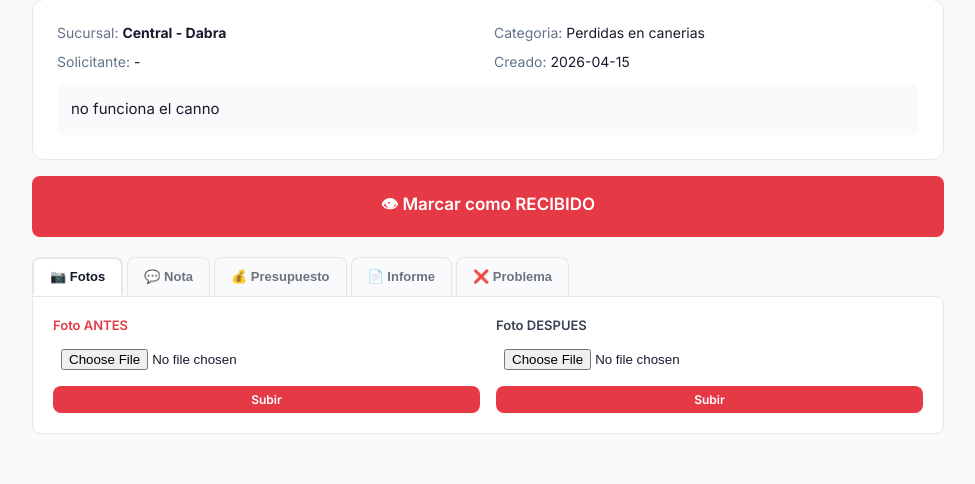
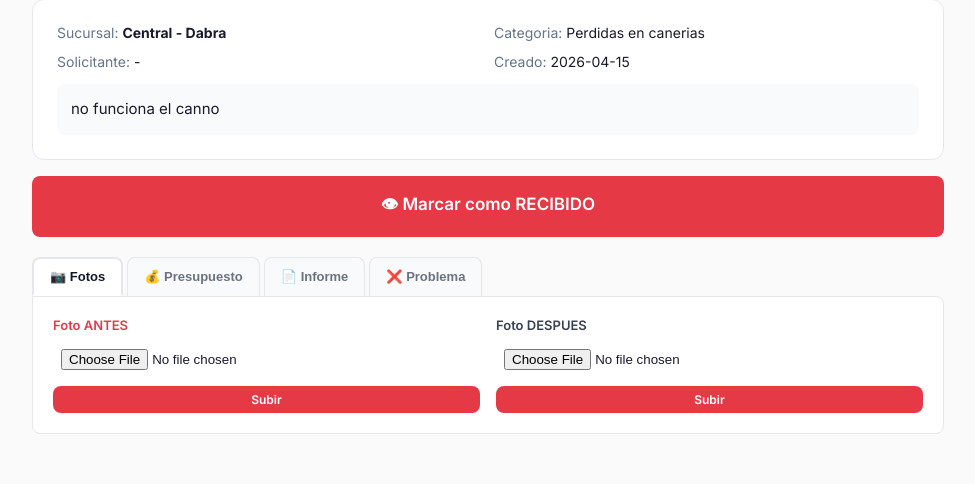
Before and after one commit to agustintomasbrahim-dot/tecman, a Flask app: page /proveedor/ticket/1 in a window 1280 px wide. Shown: the part 316-800 px from the top of the page, without its empty margins (152-1127 px from the left). Run offline with Flask 3, Linux system fonts and the light colour scheme; the visitor is signed in with stand-in values (Sample User, id 1).

Commit message:
Sacar pestaña Nota del ticket proveedor (duplicada con Informe)
Co-Authored-By: Claude Sonnet 4.6 <noreply@anthropic.com>

```diff
--- a/templates/prov_ticket.html
+++ b/templates/prov_ticket.html
@@ -220,7 +220,6 @@
 <div style="margin-top: 20px;">
     <div style="display: flex; gap: 4px; flex-wrap: wrap;">
         <button class="action-tab active" onclick="showTab('fotos')">&#128247; Fotos</button>
-        <button class="action-tab" onclick="showTab('nota')">&#128172; Nota</button>
         <button class="action-tab" onclick="showTab('presupuesto')">&#128176; Presupuesto</button>
         <button class="action-tab" onclick="showTab('informe')">&#128196; Informe</button>
         <button class="action-tab" onclick="showTab('problema')">&#10060; Problema</button>
@@ -242,15 +241,6 @@
                 <button type="submit" class="btn btn-sm" style="background: #e63946; color: white; margin-top: 8px; width: 100%;">Subir</button>
             </form>
         </div>
-    </div>
-
-    <!-- Tab: Nota -->
-    <div id="tab-nota" class="action-content">
-        <form method="POST">
-            <input type="hidden" name="accion" value="nota">
-            <textarea name="nota" placeholder="Escribir comentario..." style="width: 100%; padding: 12px; border: 1px solid #e5e7eb; border-radius: 8px; background: #f9fafb; color: #1a1a2e; height: 80px; font-size: 15px; resize: vertical;"></textarea>
-            <button type="submit" class="btn btn-primary btn-sm" style="margin-top: 8px;">Enviar nota</button>
-        </form>
     </div>
 
     <!-- Tab: Presupuesto -->
```
